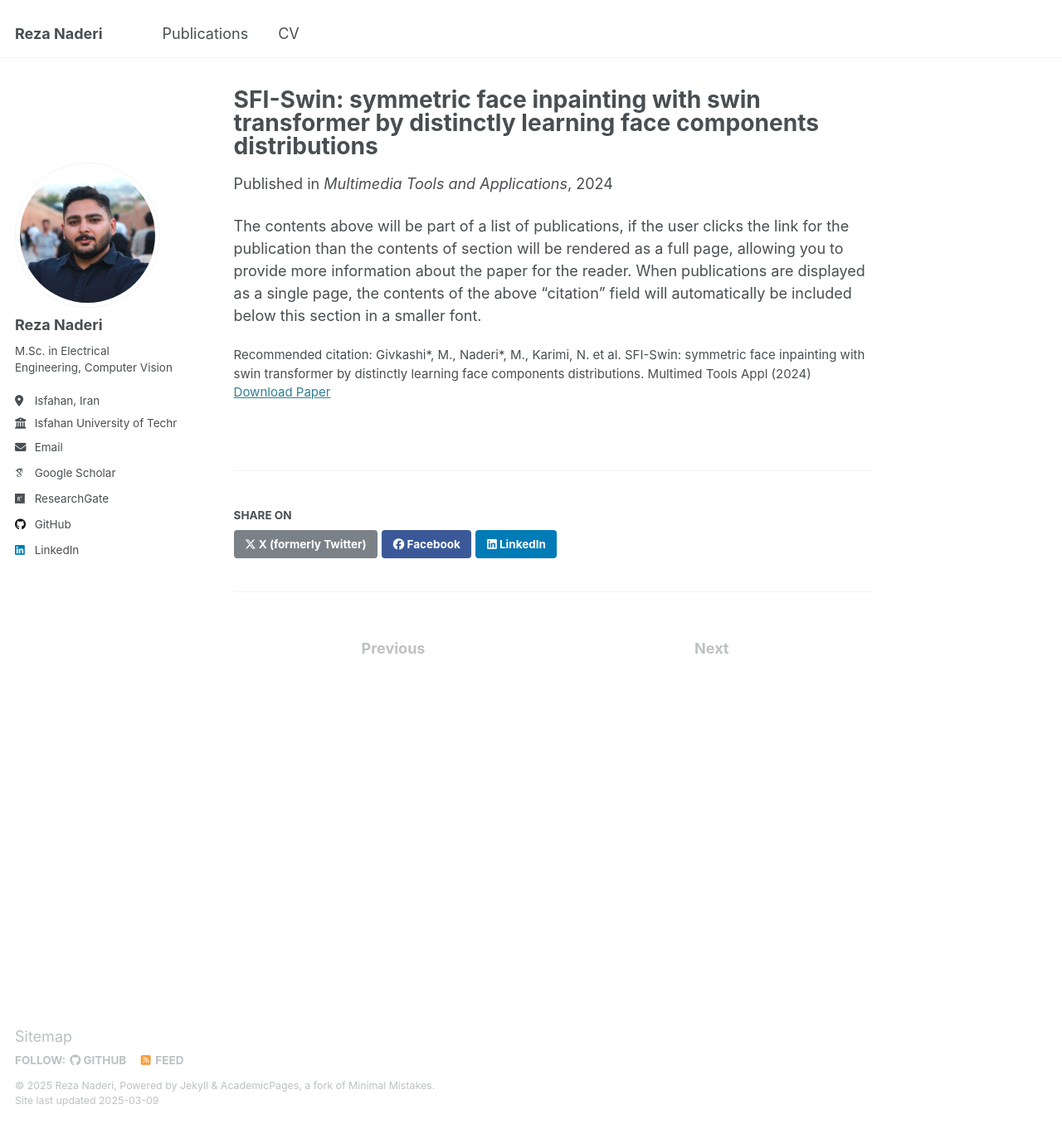
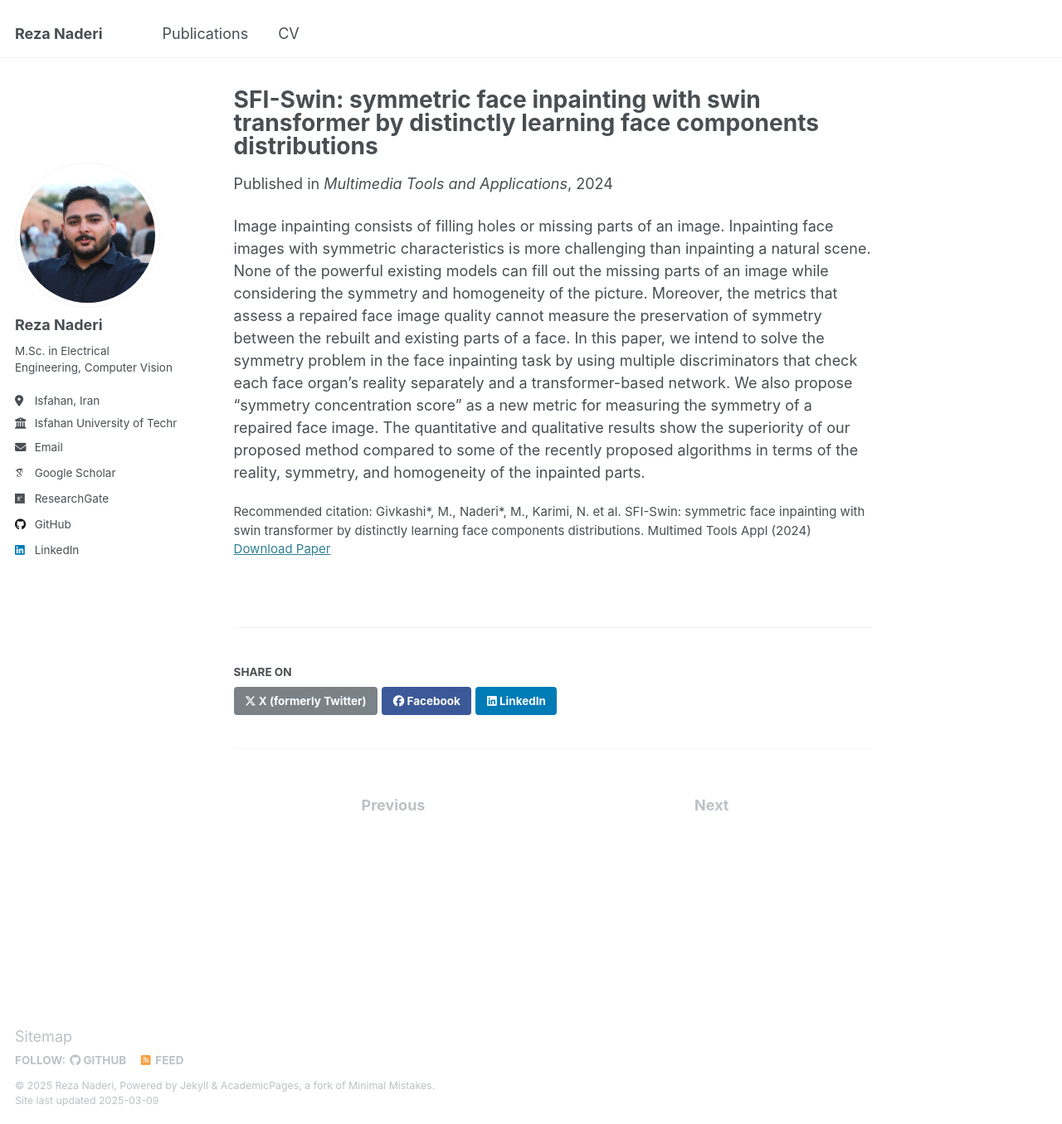
Before and after one commit to mohammadrezanaderi4/mohammadrezanaderi4.github.io, a Jekyll site: the page built from _publications/2009-10-01-paper-title-number-1.md, in a window 1280 px wide and 1355 px high. Shown: the whole window at 83% size. Built offline with Jekyll 4.4.1, drawn with Linux system fonts in a browser that asks for light colours; some web fonts are replaced.

Commit message:
Update 2009-10-01-paper-title-number-1.md

```diff
--- a/_publications/2009-10-01-paper-title-number-1.md
+++ b/_publications/2009-10-01-paper-title-number-1.md
@@ -3,12 +3,11 @@ title: "SFI-Swin: symmetric face inpainting with swin transformer by distinctly
 collection: publications
 category: manuscripts
 permalink: /publication/2009-10-01-paper-title-number-1
-excerpt: 'This paper is about the number 1. The number 2 is left for future work.'
+excerpt: 'The first two authors contributed equally.'
 date: 2024-07-04
 venue: 'Multimedia Tools and Applications'
 paperurl: 'https://doi.org/10.1007/s11042-024-19365-8'
 citation: 'Givkashi*, M., Naderi*, M., Karimi, N. et al. SFI-Swin: symmetric face inpainting with swin transformer by distinctly learning face components distributions. Multimed Tools Appl (2024)'
-Note: The first two authors contributed equally
 ---
 
-The contents above will be part of a list of publications, if the user clicks the link for the publication than the contents of section will be rendered as a full page, allowing you to provide more information about the paper for the reader. When publications are displayed as a single page, the contents of the above "citation" field will automatically be included below this section in a smaller font.
+Image inpainting consists of filling holes or missing parts of an image. Inpainting face images with symmetric characteristics is more challenging than inpainting a natural scene. None of the powerful existing models can fill out the missing parts of an image while considering the symmetry and homogeneity of the picture. Moreover, the metrics that assess a repaired face image quality cannot measure the preservation of symmetry between the rebuilt and existing parts of a face. In this paper, we intend to solve the symmetry problem in the face inpainting task by using multiple discriminators that check each face organ’s reality separately and a transformer-based network. We also propose "symmetry concentration score" as a new metric for measuring the symmetry of a repaired face image. The quantitative and qualitative results show the superiority of our proposed method compared to some of the recently proposed algorithms in terms of the reality, symmetry, and homogeneity of the inpainted parts.
```
